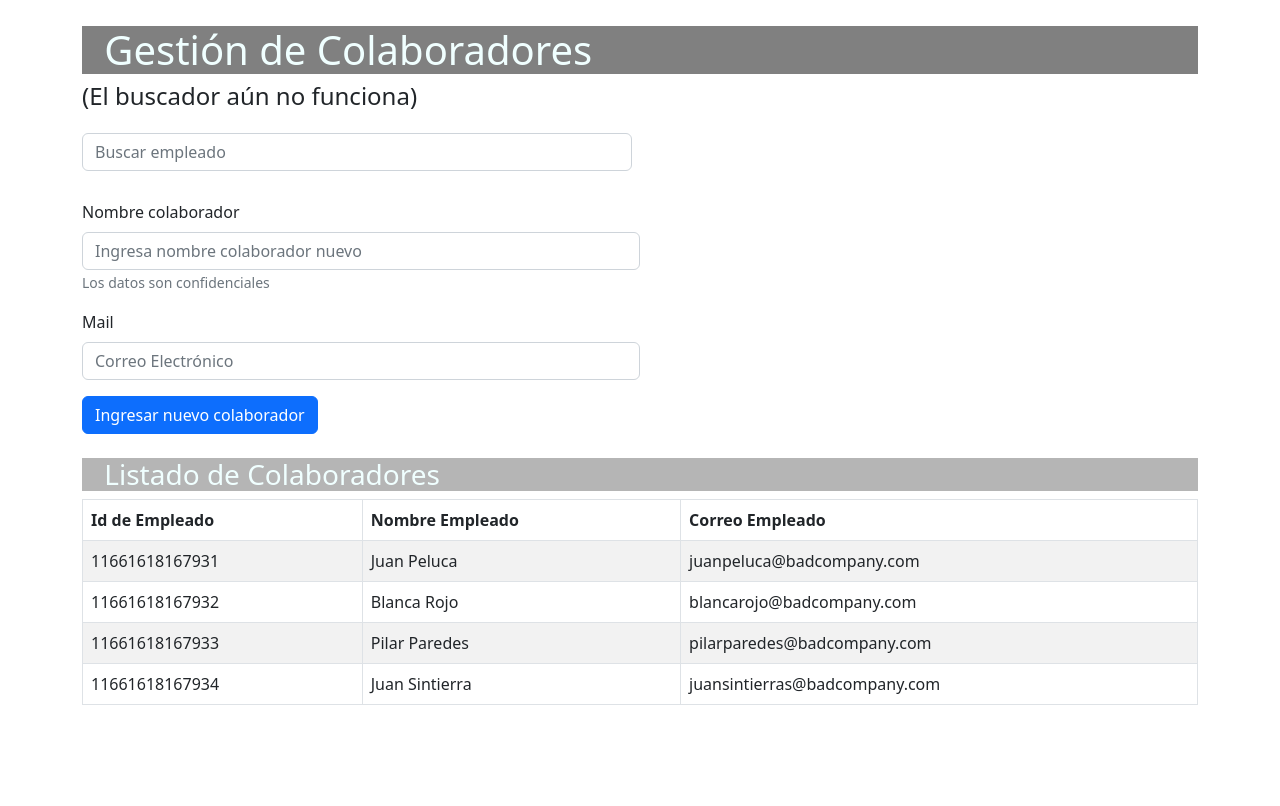
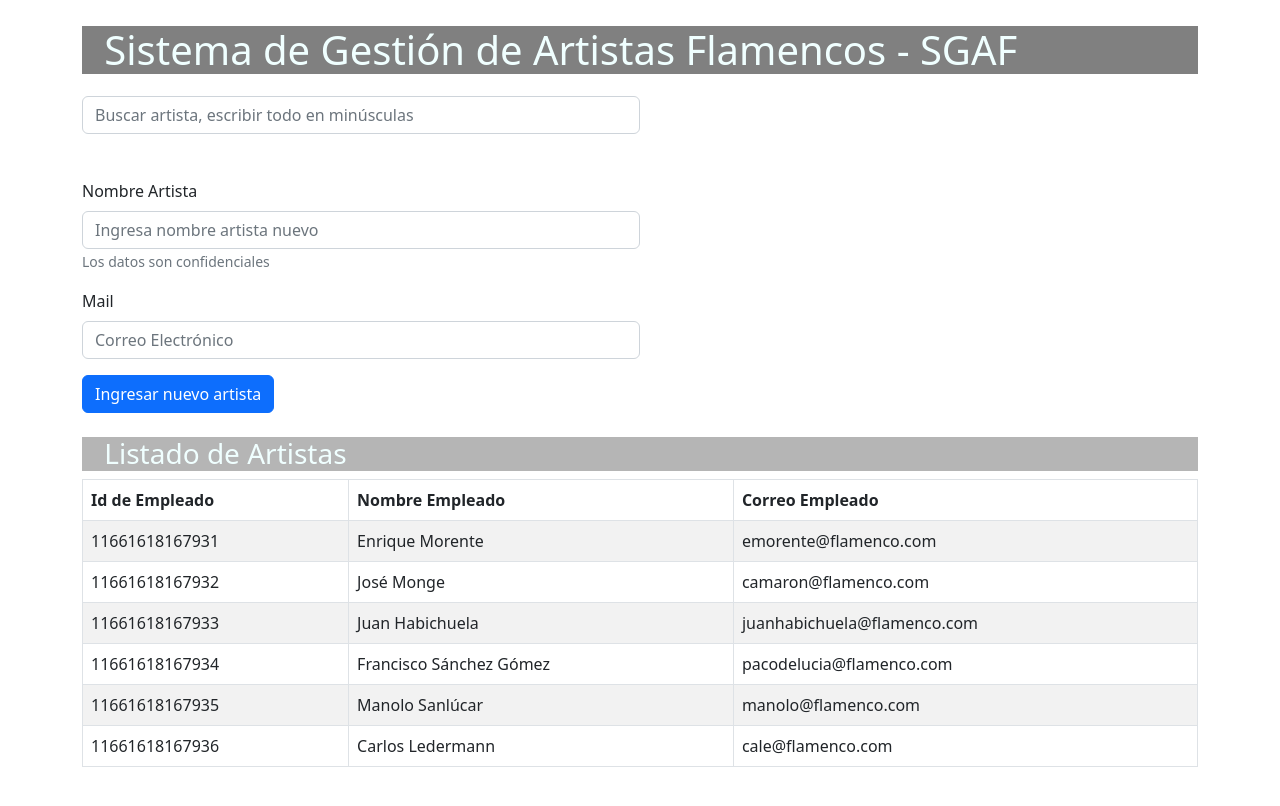
Before and after one commit to guslopezr/desafio_renderizacion_listaempleados, a React (Create React App) app: page / in a window 1280 px wide. Built offline with nearby package versions, Linux system fonts and the light colour scheme.

Commit message:
correciones finales a la función de buscar

```diff
--- a/src/App.js
+++ b/src/App.js
@@ -1,70 +1,54 @@
-
-import * as React from 'react';
-import trabajadoresDB from './trabajadoresDB.json';
+import * as React from "react";
+import trabajadoresDB from "./trabajadoresDB.json";
 import FormularioApp from "./components/FormularioApp";
-import { useEffect, useState } from 'react';
-import TablaEmpleados from './components/TablaEmpleados';
-import Buscador from './components/Buscador';
-import Header from './components/Header';
+import { useState } from "react";
+import TablaEmpleados from "./components/TablaEmpleados";
+import Buscador from "./components/Buscador";
+import Header from "./components/Header";
 
 function App() {
-
   const [empleados, setEmpleados] = useState(trabajadoresDB);
   const [empleado, setEmpleado] = useState({});
   //console.log(empleados);
 
   const guardarEmpleado = (empleado) => {
-    //e.preventDefault();
-    //console.log(guardarEmpleado);
-    setEmpleados([...empleados, empleado])
-  }
+    setEmpleados([...empleados, empleado]);
+  };
 
-  const borrarEmpleado = (e) => {
-    console.log("borrarEmpleado");
-  }
-
-  //función para buscar empleados
-  function buscarEmpleado(e) {
+  const buscarEmpleado = (e) => {
     e.preventDefault();
     console.log(e.target.value);
-
     if (e.target.value) {
       const search = empleados.filter((empleado) => {
         if (
-          empleado.name.trim().toLocaleLowerCase().includes(e.target.value)
+          empleado.name
+            .trim()
+            .toLowerCase()
+            .includes(e.target.value)
         ) {
-          return empleado;
+          return empleados;
         }
       });
+      console.log(search);
       setEmpleados(search);
     }
-  }
-
+  };
 
   return (
-    <div className='container' >
-        <Header class />
-      <Buscador
-        buscarEmpleado={buscarEmpleado}
+    <div className="container">
+      <Header class />
+      <Buscador buscarEmpleado={buscarEmpleado} />
 
-      />
       <br />
 
-      <FormularioApp
-        guardarEmpleado={guardarEmpleado}
-      />
-
+      <FormularioApp guardarEmpleado={guardarEmpleado} />
 
       <TablaEmpleados
         key={empleado.id}
         empleados={empleados}
         setEmpleado={setEmpleado}
-        borrarEmpleado={borrarEmpleado}
       />
-
-
-
-</div>
+    </div>
   );
 }
 
--- a/src/components/Buscador.jsx
+++ b/src/components/Buscador.jsx
@@ -1,25 +1,22 @@
-import * as React from 'react';
-import 'bootstrap/dist/css/bootstrap.min.css';
-import Form from 'react-bootstrap/Form';
+import * as React from "react";
+import "bootstrap/dist/css/bootstrap.min.css";
+import Form from "react-bootstrap/Form";
+import InputGroup from "react-bootstrap/InputGroup";
 
 
-const Buscador = ({buscarNombre}) => {
+const Buscador = ({ buscarEmpleado }) => {
+  return (
+    <div id="idsearch">
+      <InputGroup className="mb-3">
+        <Form.Control
+          placeholder="Buscar artista, escribir todo en minúsculas"
+          aria-label="Buscar"
+          aria-describedby="basic-addon1"
+          onChange={buscarEmpleado}
+        />
+      </InputGroup>
+    </div>
+  );
+};
 
-    return (
-
-    <div>
-        <Form className="d-flex" id='idsearch' >
-            <Form.Control
-                type="search"
-                placeholder="Buscar empleado"
-                className="me-2"
-                aria-label="Search"
-                onChange={buscarNombre}
-            />
-        </Form>
-    </div>
-    )
-}
-
-
-export default Buscador
+export default Buscador;
--- a/src/components/FormularioApp.jsx
+++ b/src/components/FormularioApp.jsx
@@ -1,30 +1,19 @@
 //Componente de Formulario
 import { useState } from "react";
 import React from "react";
-import 'bootstrap/dist/css/bootstrap.min.css';
-import {
-    Form,
-    Button
-} from 'react-bootstrap';
-
-
+import "bootstrap/dist/css/bootstrap.min.css";
+import { Form, Button } from "react-bootstrap";
 
 const FormularioApp = (props) => {
-
-    const [alerta, setAlerta] = useState(null);
-
   const [name, setName] = useState("");
   const [mail, setMail] = useState("");
   const [id, setId] = useState("");
 
   const capturarName = (e) => {
-        if (e.target.value === "") {
-            setAlerta("Campos no pueden estar vacíos")
-        }
-        setName(e.target.value)
-    }
+    setName(e.target.value);
+  };
 
-    const capturarMail = (e) => setMail(e.target.value)
+  const capturarMail = (e) => setMail(e.target.value);
 
   const guardarEmpleadoForm = (e) => {
     e.preventDefault();
@@ -32,33 +21,28 @@ const FormularioApp = (props) => {
     const empleado = {
       id: Date.now(),
       name: name,
-            mail: mail
-        }
+      mail: mail,
+    };
 
     console.log(empleado);
     props.guardarEmpleado(empleado);
-            ;
-
-        setMail('');
-        setName('');
-        setId ('');
-
-
-    }
+    setMail("");
+    setName("");
+    setId("");
+  };
 
   return (
     <div>
-
       <div className="form-empleados">
         <form onSubmit={guardarEmpleadoForm}>
           <Form.Group className="mb-3" controlId="formBasicName">
-                        <Form.Label >Nombre colaborador</Form.Label>
+            <Form.Label>Nombre Artista</Form.Label>
             <Form.Control
               value={name}
               onChange={capturarName}
-
-
-                            type="text" placeholder="Ingresa nombre colaborador nuevo" />
+              type="text"
+              placeholder="Ingresa nombre artista nuevo"
+            />
             <Form.Text className="text-muted">
               Los datos son confidenciales
             </Form.Text>
@@ -69,20 +53,19 @@ const FormularioApp = (props) => {
             <Form.Control
               value={mail}
               onChange={capturarMail}
-
-
-                            type="email" placeholder="Correo Electrónico" />
+              type="email"
+              placeholder="Correo Electrónico"
+            />
           </Form.Group>
           <Button variant="primary" type="submit">
-                        Ingresar nuevo colaborador
+            Ingresar nuevo artista
           </Button>
+
         </form>
         <br />
-
       </div>
-
     </div>
-    )
-}
+  );
+};
 
 export default FormularioApp;
--- a/src/components/Header.jsx
+++ b/src/components/Header.jsx
@@ -9,8 +9,7 @@ const Header = () => {
 
     <div>
 
-        <h1 className='header' >Gestión de Colaboradores</h1>
-        <h4 >(El buscador aún no funciona)</h4>
+        <h1 className='header' >Sistema de Gestión de Artistas Flamencos - SGAF</h1>
 
     </div>
     )
--- a/src/components/TablaEmpleados.jsx
+++ b/src/components/TablaEmpleados.jsx
@@ -7,7 +7,7 @@ const TablaEmpleados = (props) => {
 
     return (
         <div>
-            <h3 className="listadofinal" >Listado de Colaboradores</h3>
+            <h3 className="listadofinal" >Listado de Artistas</h3>
 
             <Table striped bordered hover>
                 <thead>
--- a/src/index.css
+++ b/src/index.css
@@ -12,6 +12,7 @@ code {
 .container {
     margin: auto;
     padding: 2%;
+    width: 80%;
 }
 
 .header {
--- a/src/trabajadoresDB.json
+++ b/src/trabajadoresDB.json
@@ -1,21 +1,31 @@
 [{
         "id": 11661618167931,
-        "name": "Juan Peluca",
-        "mail": "juanpeluca@badcompany.com"
+        "name": "Enrique Morente",
+        "mail": "emorente@flamenco.com"
     },
     {
         "id": 11661618167932,
-        "name": "Blanca Rojo",
-        "mail": "blancarojo@badcompany.com"
+        "name": "José Monge",
+        "mail": "camaron@flamenco.com"
     },
     {
         "id": 11661618167933,
-        "name": "Pilar Paredes",
-        "mail": "pilarparedes@badcompany.com"
+        "name": "Juan Habichuela",
+        "mail": "juanhabichuela@flamenco.com"
     },
     {
         "id": 11661618167934,
-        "name": "Juan Sintierra",
-        "mail": "juansintierras@badcompany.com"
+        "name": "Francisco Sánchez Gómez",
+        "mail": "pacodelucia@flamenco.com"
+    },
+    {
+        "id": 11661618167935,
+        "name": "Manolo Sanlúcar",
+        "mail": "manolo@flamenco.com"
+    },
+    {
+        "id": 11661618167936,
+        "name": "Carlos Ledermann",
+        "mail": "cale@flamenco.com"
     }
 ]
```
Lines whose indentation alone changed are shown as unchanged.
